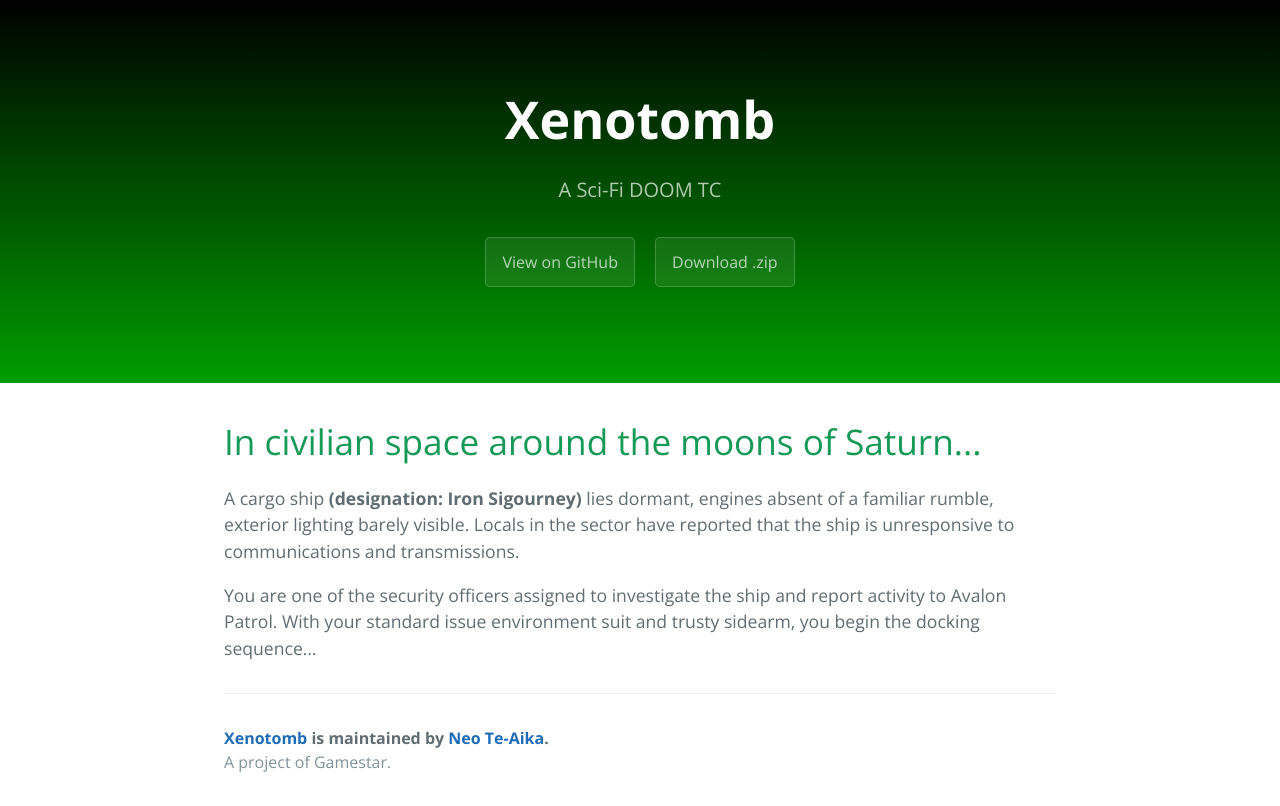
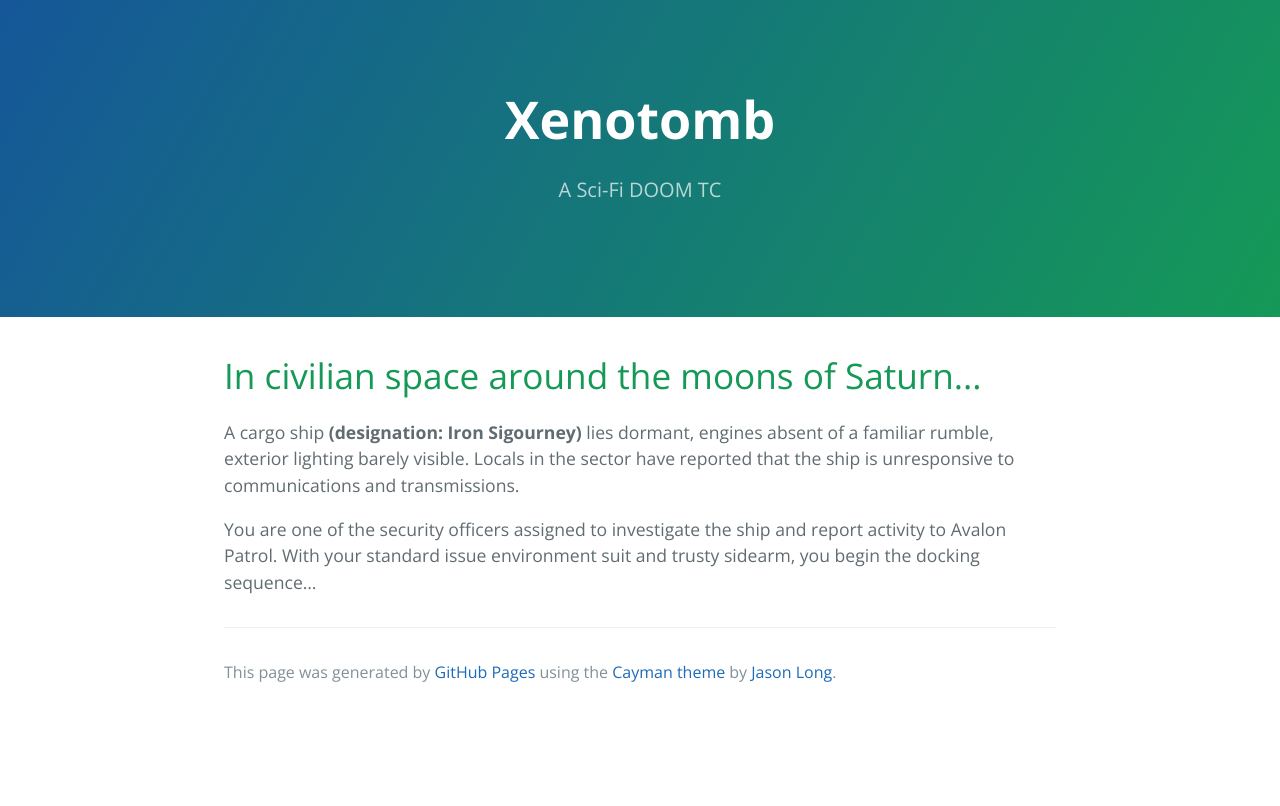
Before and after one commit to xenotomb/xenotomb.io, a plain HTML site: page index.html in a window 1280 px wide. Drawn offline with nearby package versions, Linux system fonts and the light colour scheme.

Commit message:
Replace master branch with page content via GitHub

```diff
--- a/index.html
+++ b/index.html
@@ -2,7 +2,7 @@
 <html lang="en-us">
   <head>
     <meta charset="UTF-8">
-    <title>Xenotomb by neonspider</title>
+    <title>Xenotomb by xenotomb</title>
     <meta name="viewport" content="width=device-width, initial-scale=1">
     <link rel="stylesheet" type="text/css" href="stylesheets/normalize.css" media="screen">
     <link href='https://fonts.googleapis.com/css?family=Open+Sans:400,700' rel='stylesheet' type='text/css'>
@@ -13,8 +13,6 @@
     <section class="page-header">
       <h1 class="project-name">Xenotomb</h1>
       <h2 class="project-tagline">A Sci-Fi DOOM TC</h2>
-      <a href="https://github.com/neonspider/Xenotomb-TC" class="btn">View on GitHub</a>
-      <a href="https://github.com/neonspider/Xenotomb-TC/zipball/master" class="btn">Download .zip</a>
     </section>
 
     <section class="main-content">
@@ -26,9 +24,8 @@
 <p>You are one of the security officers assigned to investigate the ship and report activity to Avalon Patrol. With your standard issue environment suit and trusty sidearm, you begin the docking sequence…</p>
 
       <footer class="site-footer">
-        <span class="site-footer-owner"><a href="https://github.com/xenotomb">Xenotomb</a> is maintained by <a href="https://neoteaika.wordpress.com">Neo Te-Aika</a>.</span>
 
-        <span class="site-footer-credits">A project of Gamestar.</span>
+        <span class="site-footer-credits">This page was generated by <a href="https://pages.github.com">GitHub Pages</a> using the <a href="https://github.com/jasonlong/cayman-theme">Cayman theme</a> by <a href="https://twitter.com/jasonlong">Jason Long</a>.</span>
       </footer>
 
     </section>
--- a/stylesheets/stylesheet.css
+++ b/stylesheets/stylesheet.css
@@ -56,8 +56,8 @@ a {
 .page-header {
   color: #fff;
   text-align: center;
-  background-color: #000000;
-  background-image: linear-gradient(180deg, #000000, #009e00); }
+  background-color: #159957;
+  background-image: linear-gradient(120deg, #155799, #159957); }
 
 @media screen and (min-width: 64em) {
   .page-header {
```
